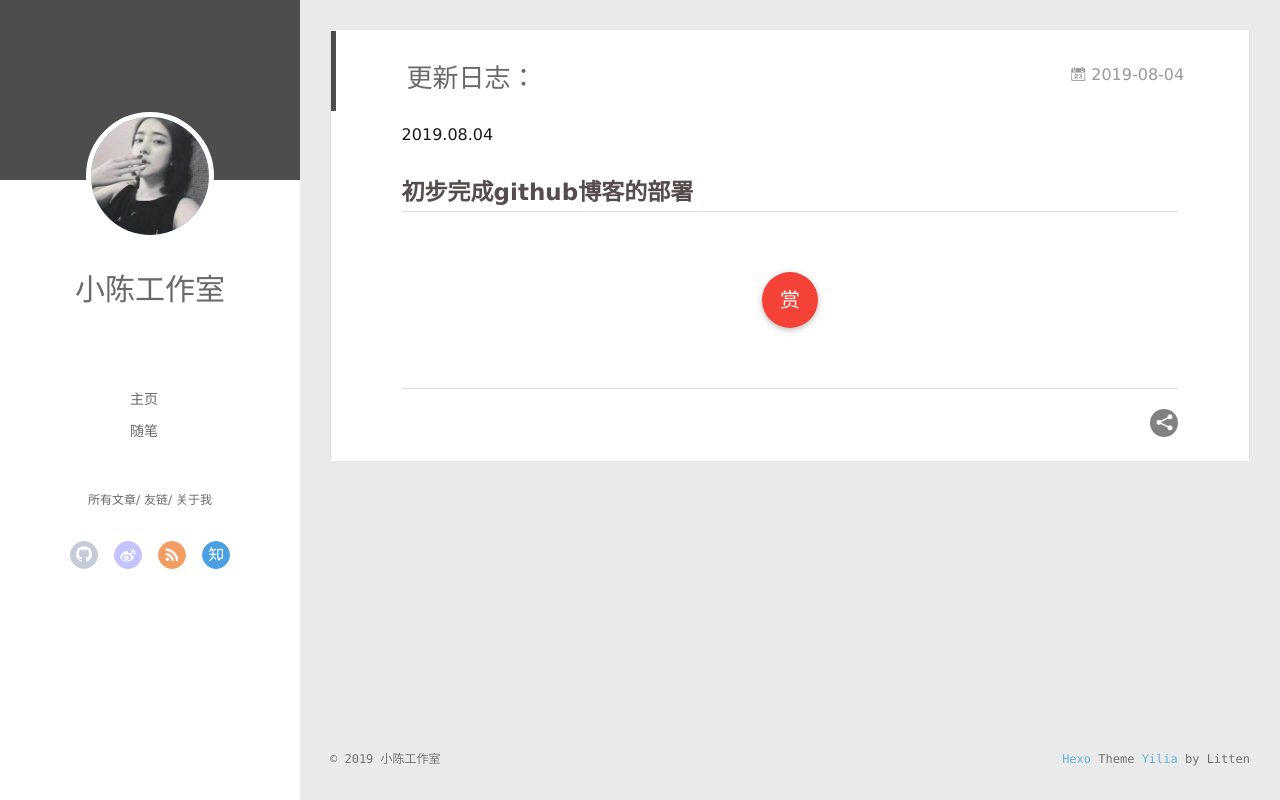
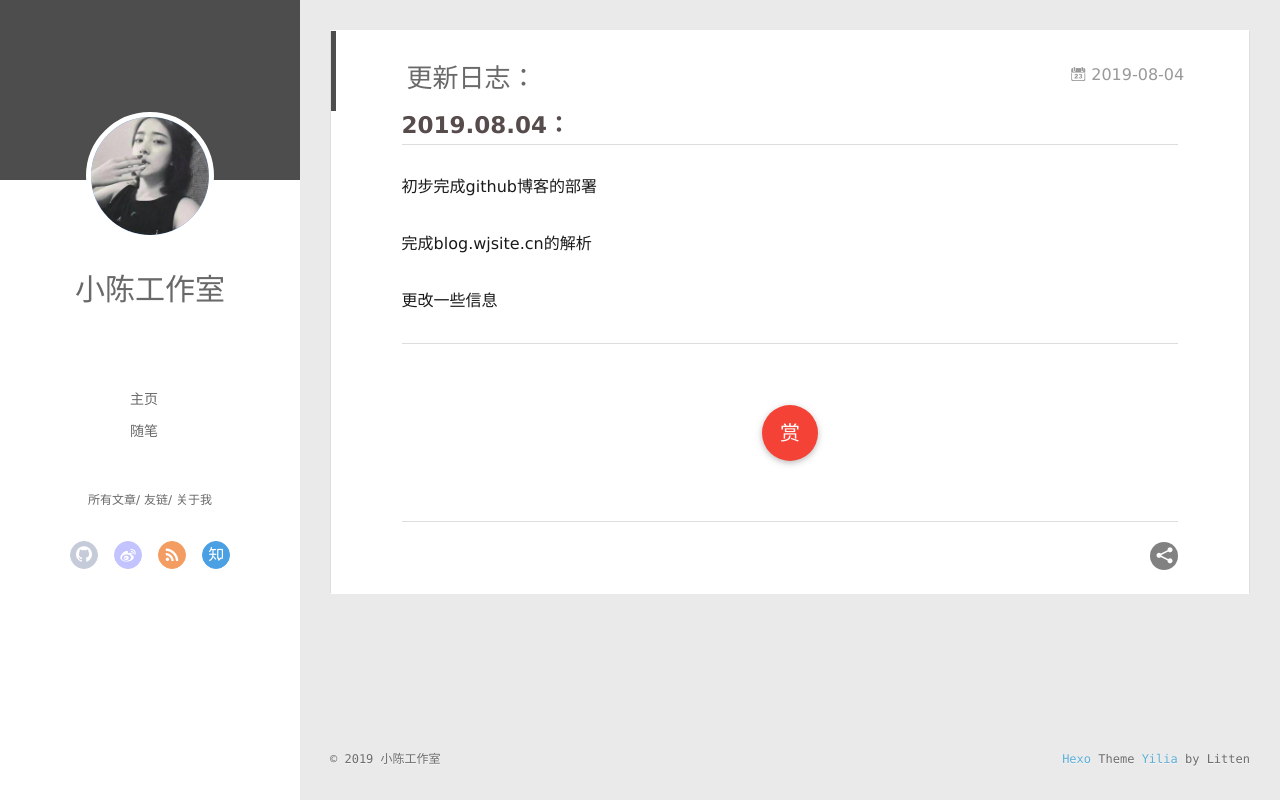
Before and after one commit to RicardoYYY/cwj00317.github.io, a plain HTML site: page 2019/08/04/更新日志/index.html in a window 1280 px wide. Drawn offline with Linux system fonts and the light colour scheme; no server answers.

Commit message:
Site updated: 2019-08-04 20:51:19

```diff
--- a/2019/08/04/更新日志/index.html
+++ b/2019/08/04/更新日志/index.html
@@ -8,17 +8,17 @@
   <link rel="dns-prefetch" href="http://yoursite.com">
   <title>更新日志： | 陈师傅的工作站</title>
   <meta name="viewport" content="width=device-width, initial-scale=1, maximum-scale=1">
-  <meta name="description" content="2019.08.04 初步完成github博客的部署">
+  <meta name="description" content="2019.08.04：  初步完成github博客的部署   完成blog.wjsite.cn的解析   更改一些信息">
 <meta property="og:type" content="article">
 <meta property="og:title" content="更新日志：">
 <meta property="og:url" content="http://yoursite.com/2019/08/04/更新日志/index.html">
 <meta property="og:site_name" content="陈师傅的工作站">
-<meta property="og:description" content="2019.08.04 初步完成github博客的部署">
+<meta property="og:description" content="2019.08.04：  初步完成github博客的部署   完成blog.wjsite.cn的解析   更改一些信息">
 <meta property="og:locale" content="zh-CN">
-<meta property="og:updated_time" content="2019-08-04T12:43:44.274Z">
+<meta property="og:updated_time" content="2019-08-04T12:50:48.314Z">
 <meta name="twitter:card" content="summary">
 <meta name="twitter:title" content="更新日志：">
-<meta name="twitter:description" content="2019.08.04 初步完成github博客的部署">
+<meta name="twitter:description" content="2019.08.04：  初步完成github博客的部署   完成blog.wjsite.cn的解析   更改一些信息">
 
     <link rel="alternative" href="/atom.xml" title="陈师傅的工作站" type="application/atom+xml">
 
@@ -174,8 +174,11 @@
 
     <div class="article-entry" itemprop="articleBody">
 
-        <p>2019.08.04</p>
-<h2 id="初步完成github博客的部署"><a href="#初步完成github博客的部署" class="headerlink" title="初步完成github博客的部署"></a>初步完成github博客的部署</h2>
+        <h2 id="2019-08-04："><a href="#2019-08-04：" class="headerlink" title="2019.08.04："></a>2019.08.04：</h2><p>  初步完成github博客的部署</p>
+<p>  完成blog.wjsite.cn的解析</p>
+<p>  更改一些信息</p>
+<hr>
+
 
 
 
```
Also changed, not shown: index.html (+5 -2 lines).
